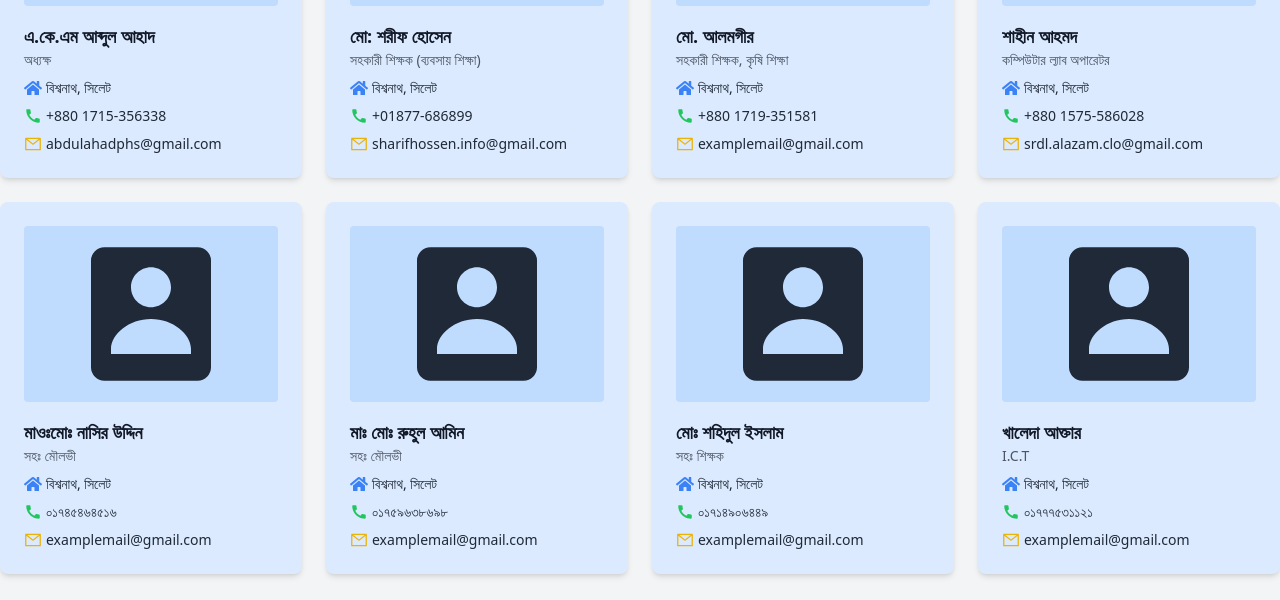
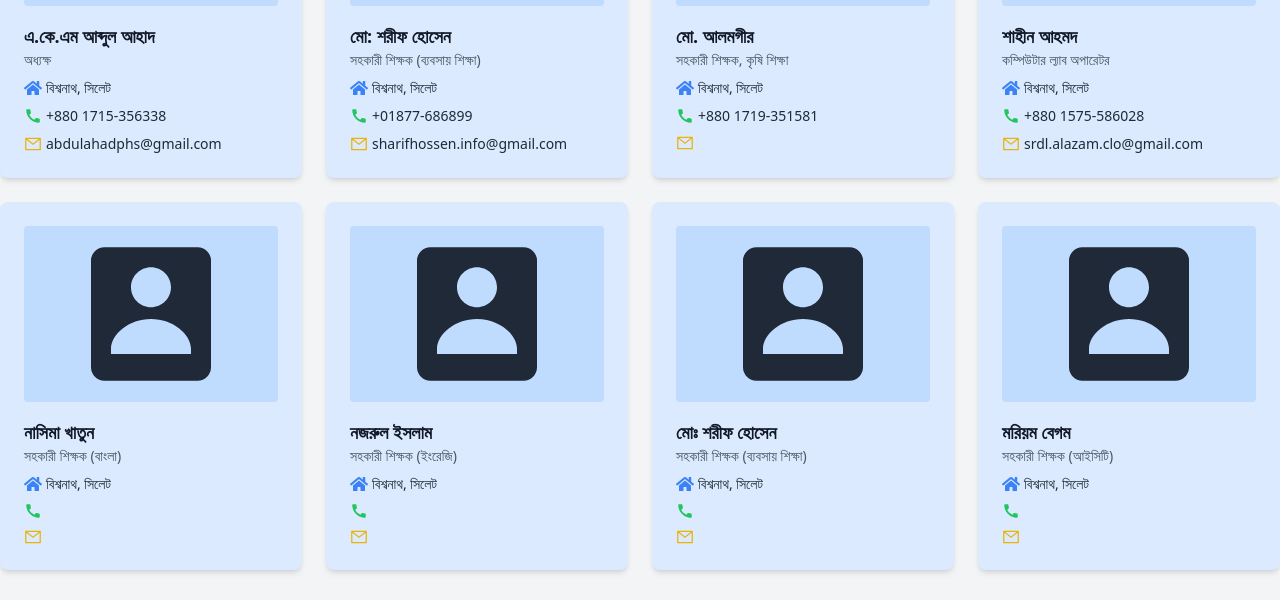
Before and after one commit to aminulislam2002/al-azam-school-college-client, a React (Vite) app: page / in a window 1280 px wide. Shown: the part 2282-2882 px from the top of the page. Built offline with nearby package versions, Linux system fonts and the light colour scheme; no server answers.

Commit message:
update giving teacher informtion

```diff
--- a/src/Pages/Home/TeachersSection/TeachersSection.jsx
+++ b/src/Pages/Home/TeachersSection/TeachersSection.jsx
@@ -38,7 +38,7 @@ const TeachersSection = () => {
       name: "মো. আলমগীর",
       position: "সহকারী শিক্ষক, কৃষি শিক্ষা",
       mobileNumber: "+880 1719-351581 ",
-      email: "examplemail@gmail.com",
+      email: "",
       address: "বিশ্বনাথ, সিলেট",
     },
     {
@@ -52,74 +52,100 @@ const TeachersSection = () => {
     },
     {
       id: 5,
-      name: "মাওঃমোঃ নাসির উদ্দিন",
-      position: "সহঃ মৌলভী",
-      mobileNumber: "০১৭৪৫৪৬৪৫১৬",
-      email: "examplemail@gmail.com",
+      name: "নাসিমা খাতুন",
+      position: "সহকারী শিক্ষক (বাংলা) ",
+      mobileNumber: "",
+      email: "",
       address: "বিশ্বনাথ, সিলেট",
     },
     {
       id: 6,
-      name: "মাঃ মোঃ রুহুল আমিন",
-      position: "সহঃ মৌলভী",
-      mobileNumber: "০১৭৫৯৬৩৮৬৯৮",
-      email: "examplemail@gmail.com",
+      name: "নজরুল ইসলাম",
+      position: "সহকারী শিক্ষক (ইংরেজি)",
+      mobileNumber: "",
+      email: "",
       address: "বিশ্বনাথ, সিলেট",
     },
     {
       id: 7,
-      name: "মোঃ শহিদুল ইসলাম",
-      position: "সহঃ শিক্ষক",
-      mobileNumber: "০১৭১৪৯০৬৪৪৯",
-      email: "examplemail@gmail.com",
+      name: "মোঃ শরীফ হোসেন",
+      position: "সহকারী শিক্ষক (ব্যবসায় শিক্ষা)",
+      mobileNumber: "",
+      email: "",
       address: "বিশ্বনাথ, সিলেট",
     },
     {
       id: 8,
-      name: "খালেদা আক্তার",
-      position: "I.C.T",
-      mobileNumber: "০১৭৭৭৫৩১১২১",
-      email: "examplemail@gmail.com",
+      name: "মরিয়ম বেগম",
+      position: "সহকারী শিক্ষক (আইসিটি)",
+      mobileNumber: "",
+      email: "",
       address: "বিশ্বনাথ, সিলেট",
     },
     {
       id: 9,
-      name: "আচমা আক্তার",
-      position: "সহঃ শিক্ষক",
-      mobileNumber: "০১৬৩৮৭৬০৫৩২",
-      email: "examplemail@gmail.com",
+      name: "মোঃ নাজিম উদ্দিন",
+      position: "সহকারী শিক্ষক (ইসলাম ধর্ম)",
+      mobileNumber: "",
+      email: "",
       address: "বিশ্বনাথ, সিলেট",
     },
     {
       id: 10,
-      name: "আবু সাইদ বাকি-বিল্লাহ",
-      position: "এবঃ প্রধান",
-      mobileNumber: "০১৭৯৮৫৫৬১১২",
-      email: "examplemail@gmail.com",
+      name: "ফারুক হোসেন",
+      position: "সহকারী শিক্ষক (শারীরিক শিক্ষা )",
+      mobileNumber: "",
+      email: "",
       address: "বিশ্বনাথ, সিলেট",
     },
-    {
-      id: 11,
-      name: "মোঃ মশিউর রহমান",
-      position: "জুনিয়র শিক্ষক",
-      mobileNumber: "০১৭৫৪১৬৬৮৩২",
-      email: "examplemail@gmail.com",
-      address: "বিশ্বনাথ, সিলেট",
-    },
+
     {
       id: 12,
-      name: "মোঃ আব্বাস মিয়া",
-      position: "এবঃ কারী",
-      mobileNumber: "০১৭৪৭৭৩১৪৩৪",
-      email: "examplemail@gmail.com",
+      name: "মোঃ রেজাউল করিম",
+      position: "সহকারী গ্রন্থাগারিক কাম ক্যাটালগার",
+      mobileNumber: "",
+      email: "",
       address: "বিশ্বনাথ, সিলেট",
     },
     {
       id: 13,
-      name: "মোঃ জসিম উদ্দিন",
-      position: "অফিস সহঃ",
+      name: "সীতা দেব",
+      position: "অফিস সহকারী কাম-হিসাব সহকারী",
       mobileNumber: "",
-      email: "examplemail@gmail.com",
+      email: "",
+      address: "বিশ্বনাথ, সিলেট",
+    },
+    {
+      id: 14,
+      name: "খাইরুল ইসলাম",
+      position: "অফিস সহকারী",
+      mobileNumber: "",
+      email: "",
+      address: "বিশ্বনাথ, সিলেট",
+    },
+    {
+      id: 15,
+      name: "মো: মিজানুর রহমান",
+      position: "নিরাপত্তাকর্মী",
+      mobileNumber: "",
+      email: "",
+      address: "বিশ্বনাথ, সিলেট",
+    },
+    {
+      id: 16,
+      name: "সুনু মিয়া",
+      position: "নৈশপ্রহরী",
+      mobileNumber: "",
+      email: "",
+      address: "বিশ্বনাথ, সিলেট",
+    },
+
+    {
+      id: 17,
+      name: "সালিমা বেগম পপি",
+      position: "আয়া",
+      mobileNumber: "",
+      email: "",
       address: "বিশ্বনাথ, সিলেট",
     },
   ];
```
